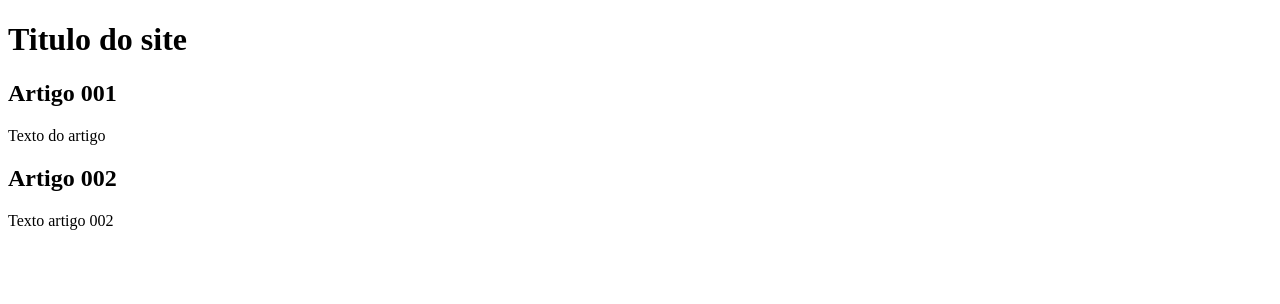
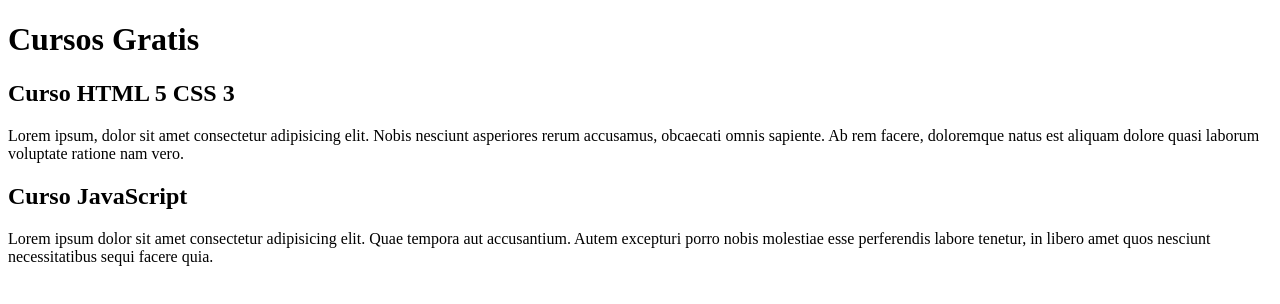
Before and after one commit to carloscr58/Projeto-site, a plain HTML site: page index.html in a window 1280 px wide. Drawn offline with Linux system fonts and the light colour scheme.

Commit message:
construindo conteudo

```diff
--- a/index.html
+++ b/index.html
@@ -8,15 +8,15 @@
 <body>
     <main>
         <header>
-            <h1>Titulo do site</h1>
+            <h1>Cursos Gratis</h1>
         </header>
         <article>
-            <h2>Artigo 001</h2>
-            <p>Texto do artigo</p>
+            <h2>Curso HTML 5 CSS 3</h2>
+            <p>Lorem ipsum, dolor sit amet consectetur adipisicing elit. Nobis nesciunt asperiores rerum accusamus, obcaecati omnis sapiente. Ab rem facere, doloremque natus est aliquam dolore quasi laborum voluptate ratione nam vero.</p>
         </article>
         <article>
-            <h2>Artigo 002</h2>
-            <p>Texto artigo 002</p>
+            <h2>Curso JavaScript</h2>
+            <p>Lorem ipsum dolor sit amet consectetur adipisicing elit. Quae tempora aut accusantium. Autem excepturi porro nobis molestiae esse perferendis labore tenetur, in libero amet quos nesciunt necessitatibus sequi facere quia.</p>
         </article>
     </main>
 
```
